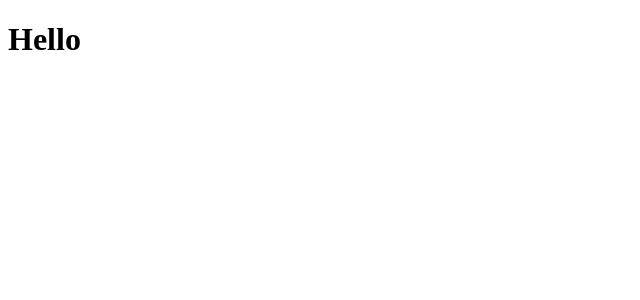
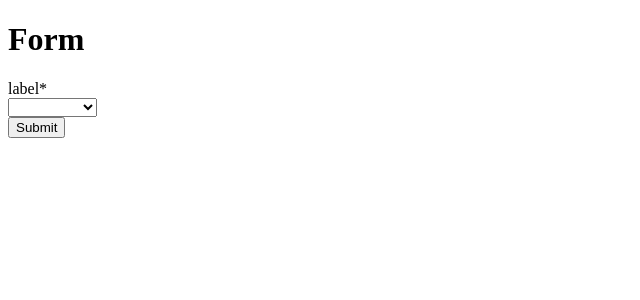
Before and after one commit to hazemelfeky/recursive-form, a Vue app: page / in a window 1280 px wide. Shown: the top 300 px of the page, without its empty margins (0-640 px from the left). Built offline with nearby package versions, Linux system fonts and the light colour scheme.

Commit message:
feat: init shared select input

```diff
--- a/src/App.vue
+++ b/src/App.vue
@@ -1,7 +1,32 @@
-<script setup></script>
+<script setup>
+import { ref } from "vue";
+import SharedSelect from "./components/SharedSelect.vue";
+
+const form = ref({
+  main: null,
+});
+
+const mainOptions = [
+  { value: "cars", name: "Cars" },
+  { value: "Motocycles", name: "Motocycles" },
+  { value: "Banana", name: "Banana" },
+];
+
+const handleSubmit = () => {
+  console.log(form.value);
+};
+</script>
 
 <template>
-  <div>
-    <h1>Hello</h1>
-  </div>
+  <form @submit.prevent="handleSubmit">
+    <h1>Form</h1>
+    <SharedSelect
+      :form="form"
+      name="main"
+      label="label*"
+      :options="mainOptions"
+      required
+    />
+    <button>Submit</button>
+  </form>
 </template>
--- /dev/null
+++ b/src/components/SharedSelect.vue
@@ -0,0 +1,26 @@
+<script setup>
+defineProps({
+  form: { type: Object, default: () => ({}) },
+  name: { type: String, default: "value" },
+  label: { type: String, default: "value" },
+  itemName: { type: String, default: "value" },
+  itemValue: { type: String, default: "value" },
+  options: { type: Array, default: () => [] },
+});
+</script>
+<template>
+  <div>
+    <label :for="name">
+      <div>{{ label }}</div>
+      <select :id="name" v-model="form[name]" v-bind="$attrs">
+        <option
+          v-for="option in options"
+          :key="option[itemName]"
+          :value="option[itemName]"
+        >
+          {{ option[itemValue] }}
+        </option>
+      </select>
+    </label>
+  </div>
+</template>
```
